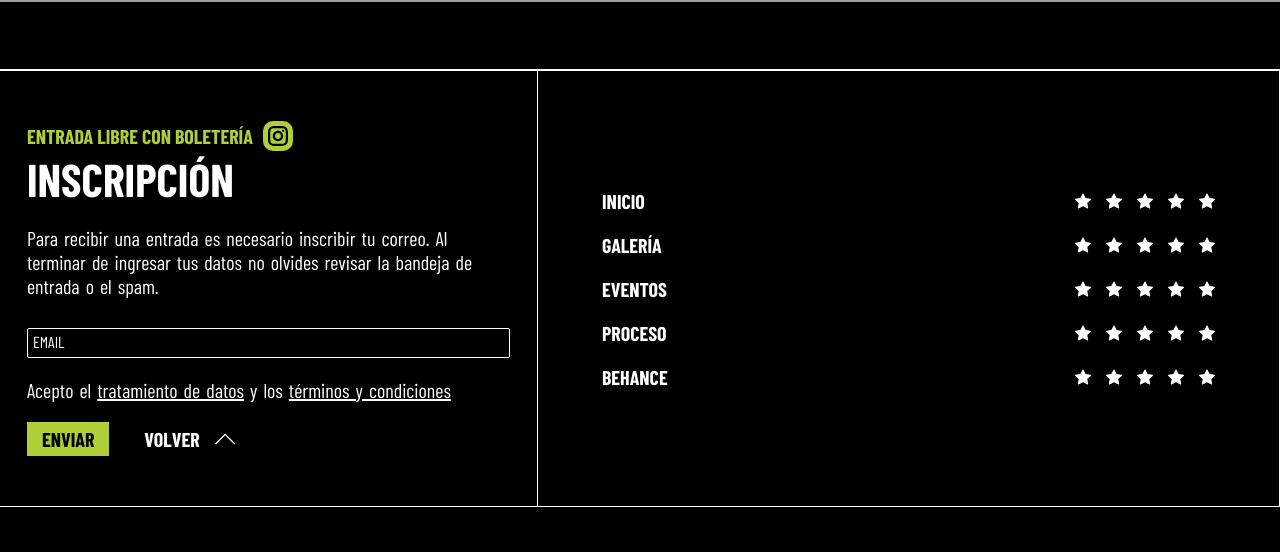
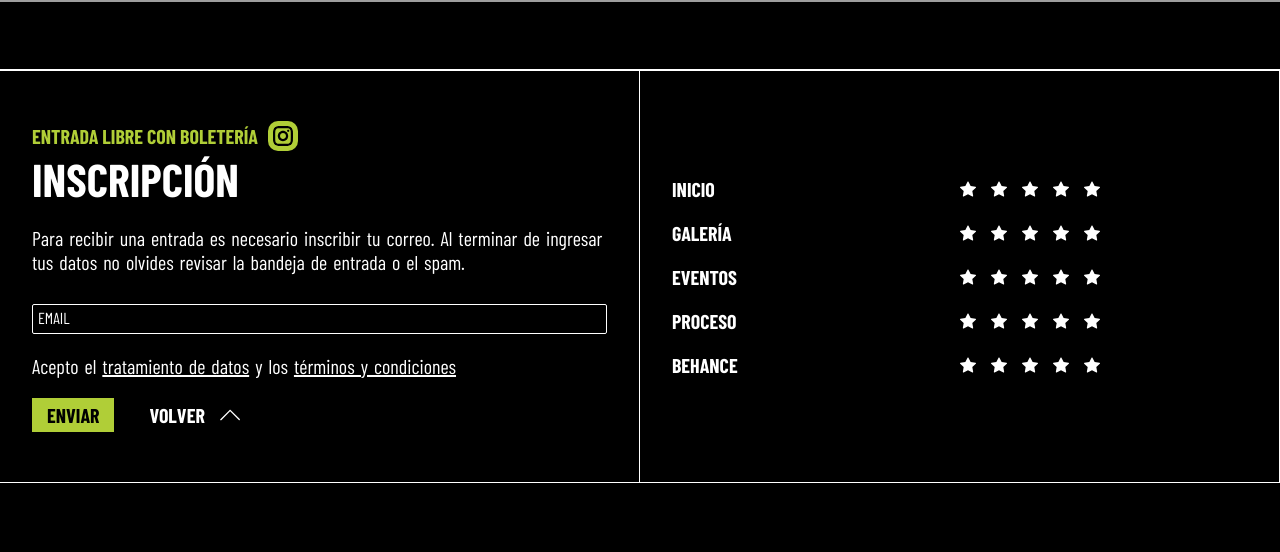
Before and after one commit to Esteark/streetMakersPortfolio, a React (Vite) app: page / in a window 1280 px wide. Shown: the part 3301-3853 px from the top of the page. Built offline with nearby package versions, Linux system fonts and the light colour scheme; grey boxes are pictures that could not be loaded.

Commit message:
Add correction flex form and sub menu

```diff
--- a/src/App/home/Home.jsx
+++ b/src/App/home/Home.jsx
@@ -66,10 +66,12 @@ const Home = () => {
       <CardPatrocinador />
       <section className="secInfoMain">
         <div ref={inscripcion}>
-          <Form />
+          <Form ref={inscripcion} />
         </div>
 
-        <SubMenu />
+        <div>
+          <SubMenu />
+        </div>
       </section>
       <Footer />
     </main>
--- a/src/App/home/stylesHome.scss
+++ b/src/App/home/stylesHome.scss
@@ -9,5 +9,8 @@
 @media (min-width: 768px) {
   .secInfoMain {
     flex-direction: row;
+    div {
+      width: 50%;
+    }
   }
 }
--- a/src/components/form/Form.jsx
+++ b/src/components/form/Form.jsx
@@ -7,8 +7,9 @@ import { showNotify } from "../../services/Notify";
 import { useParams } from "react-router-dom";
 import { AppContext } from "../../router/Routers";
 
-const Form = () => {
+const Form = ({ ref }) => {
   const [text, setText] = useState("");
+
   const reg = /^[a-zA-Z0-9._%+-]+@[a-zA-Z0-9.-]+\.[a-zA-Z]{2,}$/;
   const { id } = useParams();
   const { setSecNav } = useContext(AppContext);
--- a/src/components/subMenu/stylesSubMenu.scss
+++ b/src/components/subMenu/stylesSubMenu.scss
@@ -1,6 +1,7 @@
 @use "../../vars.scss" as v;
 .subMenu {
   width: 100%;
+  height: 100%;
   padding: 30px 20px;
   display: flex;
   flex-direction: column;
```
